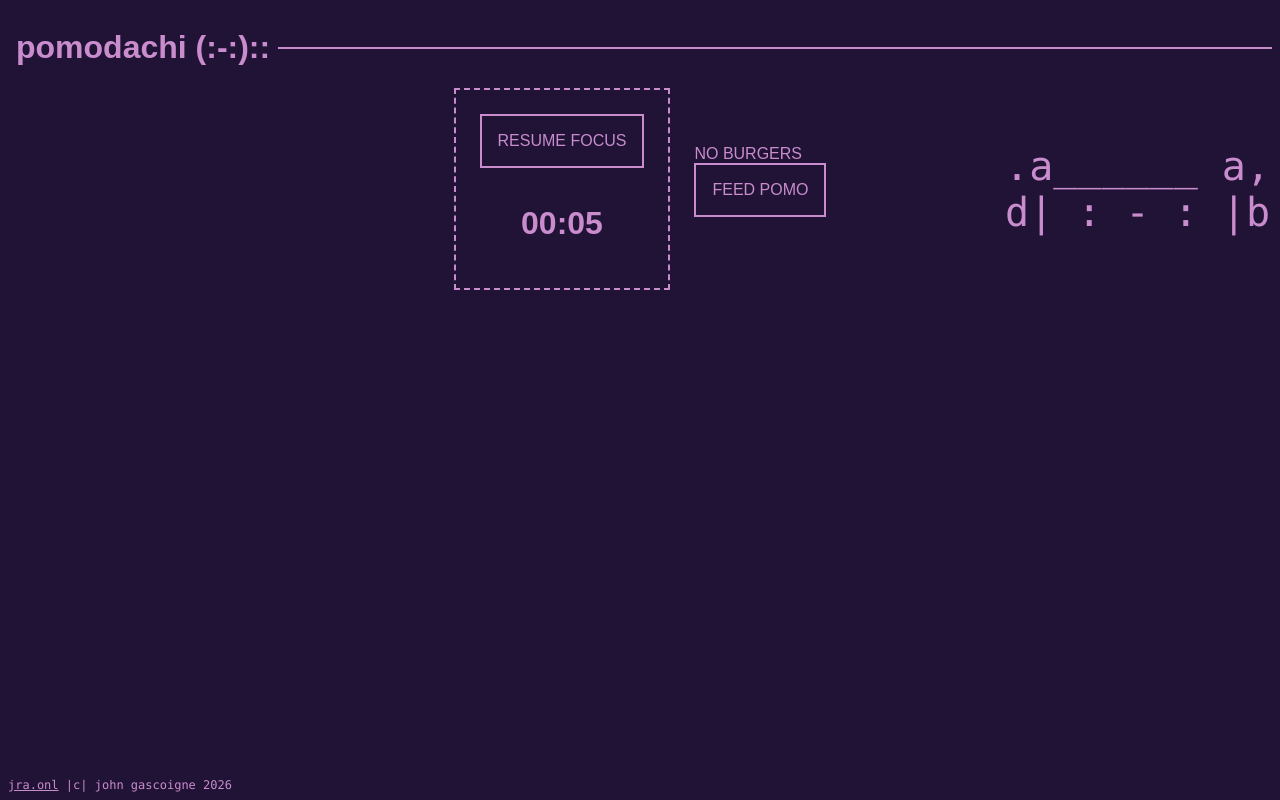
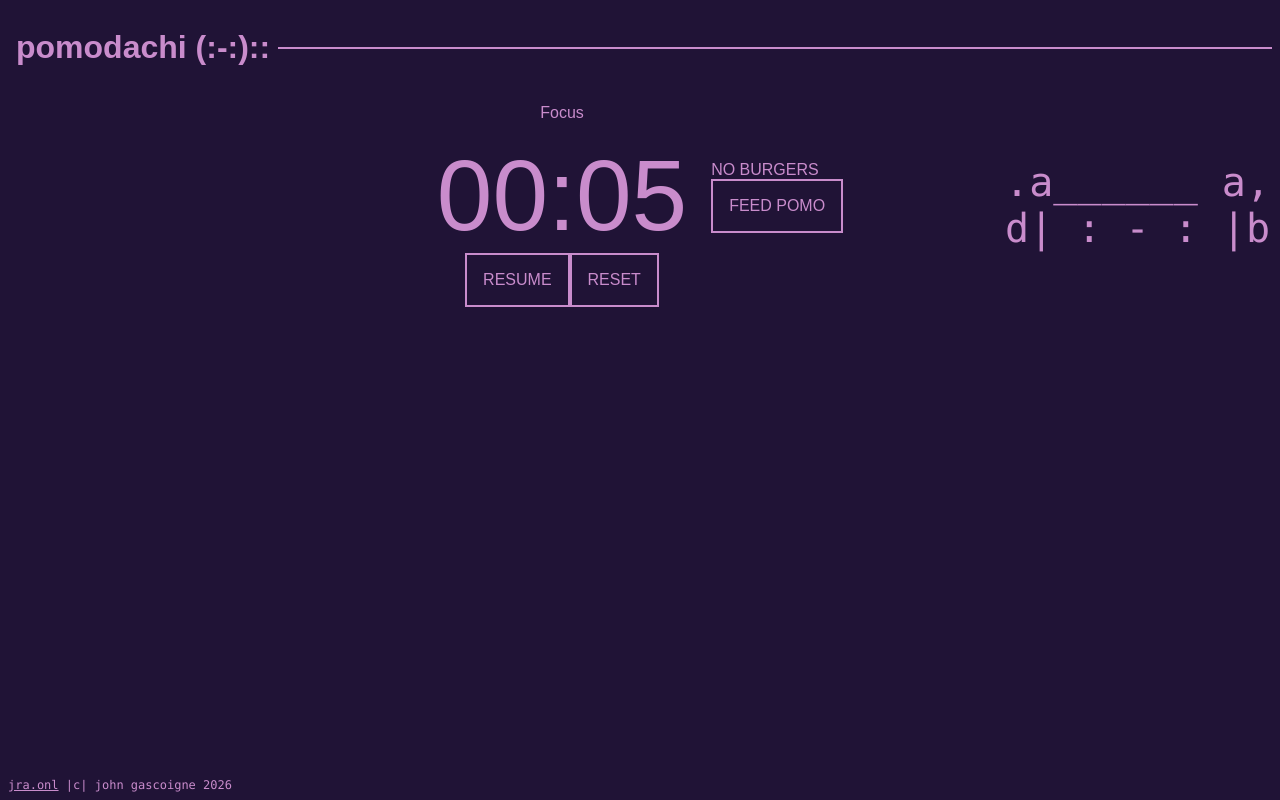
Before and after one commit to jragascoigne/pomo, a React (Vite) app in the folder pomo/: page / in a window 1280 px wide. Built offline with nearby package versions, Linux system fonts and the light colour scheme.

Commit message:
feat: use react-timer-hook

```diff
--- a/pomo/package.json
+++ b/pomo/package.json
@@ -11,7 +11,8 @@
   },
   "dependencies": {
     "react": "^19.2.0",
-    "react-dom": "^19.2.0"
+    "react-dom": "^19.2.0",
+    "react-timer-hook": "^4.0.5"
   },
   "devDependencies": {
     "@eslint/js": "^9.39.1",
--- a/pomo/src/App.tsx
+++ b/pomo/src/App.tsx
@@ -1,15 +1,14 @@
 import { useState } from 'react'
-import Timer from './Timer.tsx'
-import Count from './Count.tsx'
 import Friend from './Friend.tsx'
 import './css/App.css'
 import Feed from './Feed.tsx'
+import MyTimer from './Timer.tsx'
 
 function App() {
-  const [timer, setTimer] = useState(5)
-  const [isTimerActive, setIsTimerActive] = useState(false)
   const [count, setCount] = useState(0)
   const [justFed, setJustFed] = useState(false)
+  const expiryTimestamp = new Date();
+  expiryTimestamp.setSeconds(expiryTimestamp.getSeconds() + 5);
 
   return (
     <>
@@ -24,13 +23,10 @@ function App() {
 
       {/* main body */}
       <div className='wrapper'>
-        <Timer
-          timer={timer}
-          setTimer={setTimer}
-          isTimerActive={isTimerActive}
-          setIsTimerActive={setIsTimerActive}
+        <MyTimer
+          expiryTimestamp={expiryTimestamp}
         />
-        <Count timer={timer} count={count} setCount={setCount} />
+        {/* <Count timer={timer} count={count} setCount={setCount} /> */}
         <Feed count={count} setCount={setCount} setJustFed={setJustFed} />
         <Friend count={count} justFed={justFed} />
       </div>
--- a/pomo/src/Timer.tsx
+++ b/pomo/src/Timer.tsx
@@ -1,60 +1,80 @@
-import { useState, useEffect } from 'react'
+import { useEffect, useState } from 'react';
+
 import './css/App.css'
 import './css/Timer.css'
 
-function tick(setTimer: (timer: number) => void, timer: number) {
-    setTimeout(() => {
-        setTimer(timer - 0.1)
-    }, 100)
+import { useTimer } from 'react-timer-hook';
+
+type statusType = 'Focus' | 'Break' | 'Long Break'
+
+type TimerProps = {
+	expiryTimestamp: Date;
 }
 
-interface TimerProps {
-  timer: number
-  setTimer: (timer: number) => void
-  isTimerActive: boolean
-  setIsTimerActive: (active: boolean) => void
+function MyTimer({ expiryTimestamp }: TimerProps) {
+
+	let [pomoStatus, setPomoStatus] = useState<statusType>('Focus')
+	let [cycleCount, setCycleCount] = useState(0)
+
+	const {
+		seconds,
+		minutes,
+		isRunning,
+		pause,
+		resume,
+		restart,
+	} = useTimer({
+		expiryTimestamp,
+		onExpire: () => {
+
+			if (pomoStatus === 'Focus') {
+				setPomoStatus('Break')
+
+				const time = new Date();
+				time.setSeconds(time.getSeconds() + 300);
+				restart(time);
+				setCycleCount(cycleCount + 1)
+
+			if (cycleCount === 3) {
+					setPomoStatus('Long Break')
+
+					const time = new Date();
+					time.setSeconds(time.getSeconds() + 900);
+					restart(time);
+
+					setCycleCount(0)
+				}
+
+			} else {
+				setPomoStatus('Focus')
+				const time = new Date();
+				time.setSeconds(time.getSeconds() + 1500);
+				restart(time);
+			}
+		}
+	});
+
+	useEffect(() => {
+		pause();
+	}, []);
+
+	return (
+		<div style={{textAlign: 'center'}}>
+			<p>{pomoStatus}</p>
+			<div style={{ fontSize: '100px' }}>
+				<span>{minutes.toString().padStart(2, '0')}</span>:<span>{seconds.toString().padStart(2, '0')}</span>
+			</div>
+
+			{ isRunning ? <button onClick={pause}>Pause</button> : <button onClick={resume}>Resume</button>}
+
+			<button onClick={() => {
+				const time = new Date();
+				time.setSeconds(time.getSeconds() + 300);
+				restart(time);
+				pause();
+			}}>Reset</button>
+		</div>
+	);
 }
 
-type Status = 'Focus' | 'Break' | 'Long Break'
-
-function Timer({ timer, setTimer, isTimerActive, setIsTimerActive }: TimerProps) {
-    const [status, setStatus] = useState<Status>('Focus');
-
-    if (isTimerActive && timer > 0) {
-        tick(setTimer, timer);
-    }
-
-    useEffect(() => {
-        if (timer <= 0) {
-            if (status === 'Focus') {
-                setStatus('Break');
-                setTimer(60 * 0.05);
-            } else if (status === 'Break') {
-                setStatus('Focus');
-                setTimer(60 * 25);
-            } else if (status === 'Long Break') {
-                setStatus('Focus');
-                setTimer(60 * 15);
-            }
-
-            setIsTimerActive(false);
-        }
-    }, [timer, status, setTimer, setIsTimerActive]);
-
-    const minutes = Math.floor((timer % 3600) / 60);
-    const seconds = Math.floor(timer % 60);
-
-    const formattedTime = `${minutes.toString().padStart(2, '0')}:${seconds.toFixed(0).padStart(2, '0')}`;
-    document.title = `${formattedTime} - (:-:)::`;
-
-    return (
-        <div className="timer-container">
-            <button onClick={() => setIsTimerActive(!isTimerActive)}>
-                {isTimerActive ? `Pause ${status}` : `Resume ${status}`}
-            </button>
-            <h1>{formattedTime}</h1>
-        </div>
-    )
-}
-
-export default Timer
+export default MyTimer
```
Also changed, not shown: 1 other file (tests, documents, lock files or other folders).
